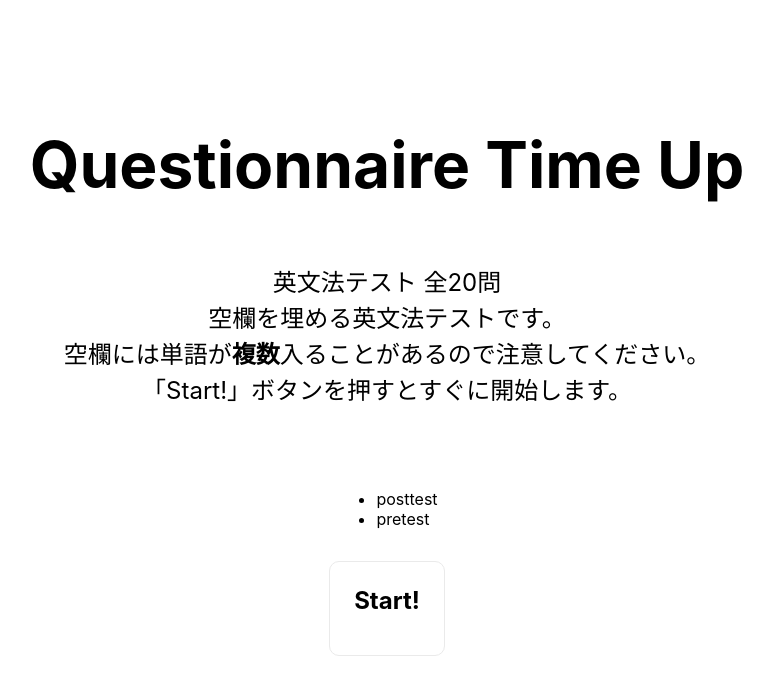
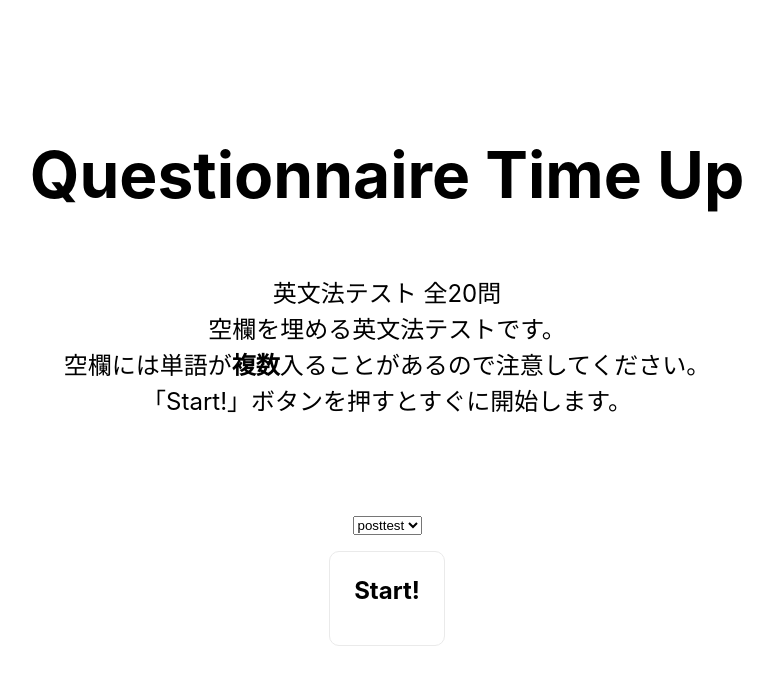
Before and after one commit to supaman4561/questionnaire_timeup, a Next.js app in the folder questionnaire_timeup/: page / in a window 1280 px wide. Shown: the top 694 px of the page, without its empty margins (253-1026 px from the left). Built offline with nearby package versions, Linux system fonts and the light colour scheme.

Commit message:
feat: add selector for questions

```diff
--- a/questionnaire_timeup/pages/index.tsx
+++ b/questionnaire_timeup/pages/index.tsx
@@ -2,12 +2,23 @@ import { GetStaticProps } from 'next'
 import type { NextPage } from 'next'
 import Head from 'next/head'
 import Link from 'next/link'
+
+import { useState } from 'react'
+
 import styles from '../styles/Home.module.css'
 import pretestjson from '../data/pretest.json'
 import posttestjson from '../data/posttest.json'
 import { getAllQuestionIds } from '../lib/questions'
 
 const Home: NextPage = ({ allQuestionIds }: any) => {
+
+  const [questionId, setQuestionId] = useState(allQuestionIds[0].params.id)
+
+
+  const handleChangeSelector = (event: any) => {
+    setQuestionId(event.target.value)
+  }
+
   return (
     <div className={styles.container}>
       <Head>
@@ -28,17 +39,18 @@ const Home: NextPage = ({ allQuestionIds }: any) => {
         </p>
 
         <ul>
-          {allQuestionIds.map(({ params }: any) => (
-            <li key={params.id}>
-              { params.id }
-            </li>
-          ))}
+
         </ul>
 
-        <Link href={{
-          pathname: "/questionnaire",
-          query: { test: 'pre' },
-        }}>
+        <select value={questionId} onChange={handleChangeSelector}>
+          {allQuestionIds.map(({ params }: any) => (
+            <option value={params.id} key={params.id}>
+              { params.id }
+            </option>
+          ))}
+        </select>
+
+        <Link href={`questionnaire/${questionId}`}>
           <a className={styles.card}>
             <h2>Start!</h2>
           </a>
@@ -49,6 +61,8 @@ const Home: NextPage = ({ allQuestionIds }: any) => {
   )
 }
 
+
+
 export const getStaticProps: GetStaticProps = async () => {
   const allQuestionIds = getAllQuestionIds()
   return {
```
